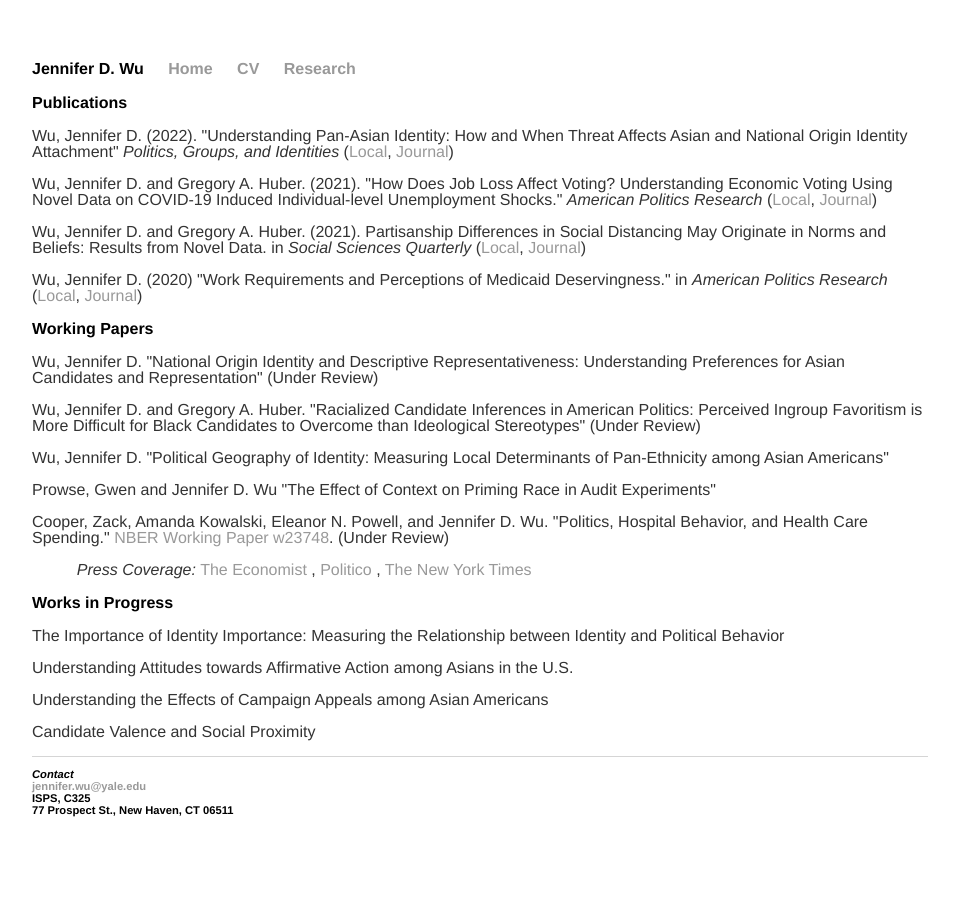
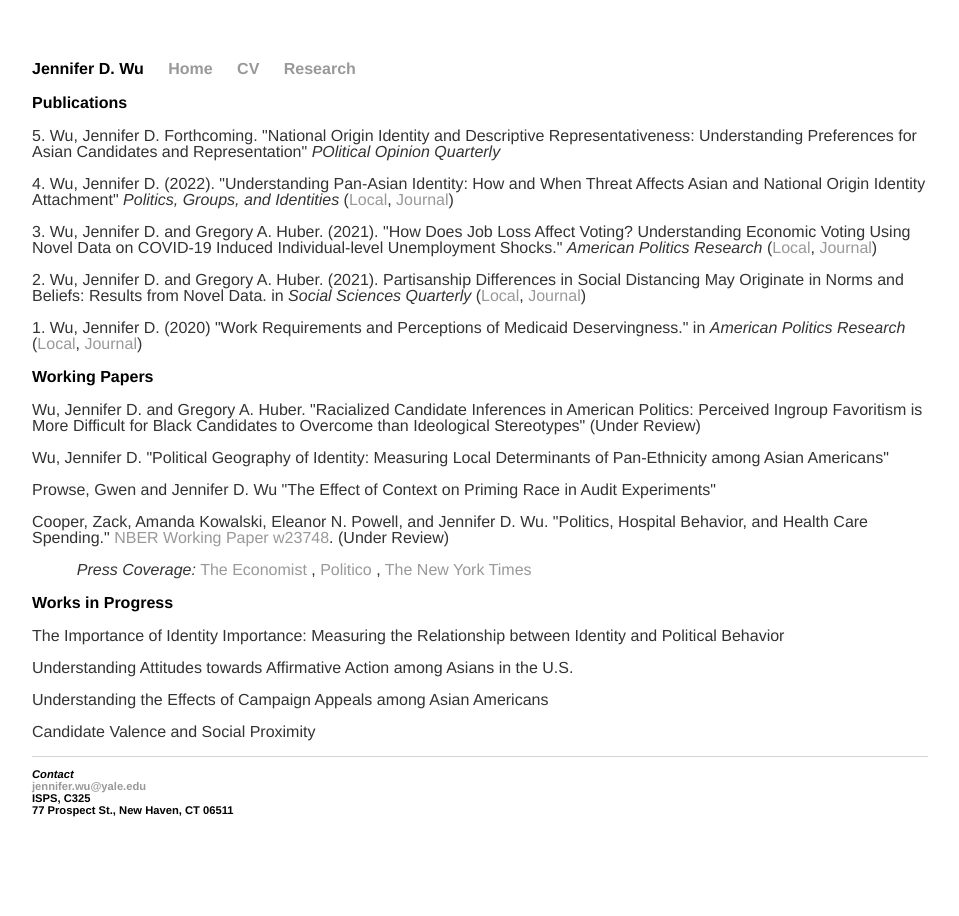
Before and after one commit to wujend/wujend.github.io, a Jekyll site: the page built from research/index.html, in a window 1280 px wide. Shown: the whole page, without its empty margins (160-1119 px from the left). Built offline with Jekyll 4.4.1, drawn with Linux system fonts in a browser that asks for light colours.

Commit message:
Update index.html

```diff
--- a/research/index.html
+++ b/research/index.html
@@ -4,18 +4,20 @@ title: Jennifer D. Wu | Research
 ---
 <div class="blurb">
 <h1>Publications</h1>
-  <p>Wu, Jennifer D. (2022). "Understanding Pan-Asian Identity: How and When Threat Affects Asian and National Origin Identity Attachment" <i>Politics, Groups, and Identities</i>
+  <p>5. Wu, Jennifer D. Forthcoming. "National Origin Identity and Descriptive Representativeness: Understanding Preferences for Asian Candidates and Representation" <i>POlitical Opinion Quarterly</i> </p>
+
+  <p>4. Wu, Jennifer D. (2022). "Understanding Pan-Asian Identity: How and When Threat Affects Asian and National Origin Identity Attachment" <i>Politics, Groups, and Identities</i>
    (<a href="https://www.jenniferdwu.com/research/Wu_2.pdf">Local</a>, <a href="https://doi.org/10.1080/21565503.2022.2137050">Journal</a>)</p>
 
-  <p>Wu, Jennifer D. and Gregory A. Huber. (2021). "How Does Job Loss Affect Voting? Understanding Economic
+  <p>3. Wu, Jennifer D. and Gregory A. Huber. (2021). "How Does Job Loss Affect Voting? Understanding Economic
     Voting Using Novel Data on COVID-19 Induced Individual-level Unemployment Shocks." <i>American Politics Research</i>
     (<a href="https://www.jenniferdwu.com/research/WuHuber_JobLoss.pdf">Local</a>, <a href="https://doi.org/10.1177/1532673X211026831">Journal</a>)</p>
 
-  <p>Wu, Jennifer D. and Gregory A. Huber. (2021). Partisanship Differences in Social
+  <p>2. Wu, Jennifer D. and Gregory A. Huber. (2021). Partisanship Differences in Social
     Distancing May Originate in Norms and Beliefs: Results from Novel Data. in <i>Social Sciences Quarterly </i>
     (<a href="https://www.jenniferdwu.com/research/WuHuber_CovidNorms.pdf">Local</a>, <a href="https://doi.org/10.1111/ssqu.12947">Journal</a>)</p>
 
-  <p>Wu, Jennifer D. (2020) "Work Requirements and Perceptions of Medicaid Deservingness." in <i>American Politics Research</i>
+  <p>1. Wu, Jennifer D. (2020) "Work Requirements and Perceptions of Medicaid Deservingness." in <i>American Politics Research</i>
     (<a href="https://www.jenniferdwu.com/research/Wu_1.pdf">Local</a>, <a href="https://doi.org/10.1177/1532673X20961317">Journal</a>)</p>
 
 </div>
@@ -23,9 +25,6 @@ title: Jennifer D. Wu | Research
 
 <div class="blurb">
 <h1>Working Papers</h1>
-
-  <p>Wu, Jennifer D. "National Origin Identity and Descriptive Representativeness: Understanding Preferences for Asian
-Candidates and Representation" (Under Review) </p>
 
   <p>Wu, Jennifer D. and Gregory A. Huber. "Racialized Candidate Inferences in American Politics: Perceived Ingroup Favoritism is More Difficult for Black Candidates to Overcome than Ideological Stereotypes" (Under Review)</p>
 
```
